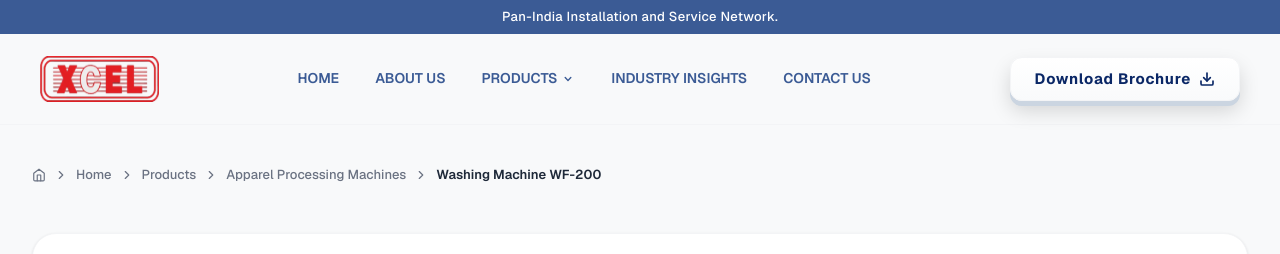
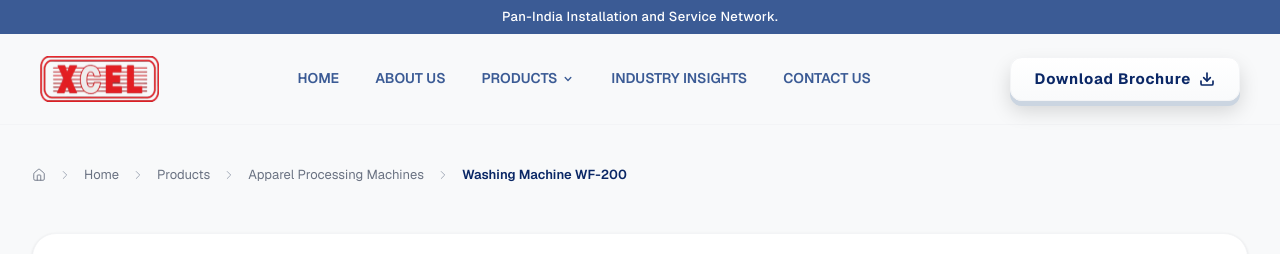
Before and after one commit to Ankita030694/Xcel-, a Next.js app: page /product/wf-200 in a window 1280 px wide. Shown: the top 254 px of the page. Built offline with nearby package versions, Linux system fonts and the light colour scheme.

Commit message:
Refine breadcrumbs to perfectly match mockup styling and spacing

```diff
--- a/app/product/wf-200/page.tsx
+++ b/app/product/wf-200/page.tsx
@@ -3,7 +3,7 @@
 import React, { useState } from 'react';
 import { Header } from '../../components/Header';
 import { Footer } from '../../components/Footer';
-import { ChevronRight, ChevronLeft, ChevronDown, ChevronUp, Send, Download, Headset, Phone, Mail, ArrowRight, Settings, ShieldCheck, Factory, HelpCircle } from 'lucide-react';
+import { ChevronRight, ChevronLeft, ChevronDown, ChevronUp, Send, Download, Headset, Phone, Mail, ArrowRight, Settings, ShieldCheck, Factory, HelpCircle, Home } from 'lucide-react';
 
 const ProductPage = () => {
   const [activeImage, setActiveImage] = useState(0);
@@ -103,18 +103,18 @@ const ProductPage = () => {
       <main className="flex-1 w-full max-w-[1400px] mx-auto px-4 sm:px-6 lg:px-8 py-6 lg:py-10">
 
         {/* Breadcrumbs */}
-        <div className="flex flex-row items-center gap-2 text-[12px] sm:text-[13px] text-gray-500 mb-6 lg:mb-10 font-medium overflow-x-auto whitespace-nowrap pb-2">
-          <a href="/" className="hover:text-[#0a2766] transition-colors flex items-center gap-1">
-             <svg width="14" height="14" viewBox="0 0 24 24" fill="none" stroke="currentColor" strokeWidth="2" strokeLinecap="round" strokeLinejoin="round"><path d="m3 9 9-7 9 7v11a2 2 0 0 1-2 2H5a2 2 0 0 1-2-2z"/><polyline points="9 22 9 12 15 12 15 22"/></svg>
+        <div className="flex flex-row items-center gap-3 text-[13px] text-gray-500 mb-6 lg:mb-10 overflow-x-auto whitespace-nowrap pb-2">
+          <a href="/" className="text-gray-500 hover:text-[#0a2766] transition-colors flex items-center">
+             <Home size={14} strokeWidth={1.5} />
           </a>
-          <ChevronRight size={14} />
+          <ChevronRight size={14} strokeWidth={1.5} className="text-gray-400" />
           <a href="/" className="hover:text-[#0a2766] transition-colors">Home</a>
-          <ChevronRight size={14} />
+          <ChevronRight size={14} strokeWidth={1.5} className="text-gray-400" />
           <span className="hover:text-[#0a2766] transition-colors cursor-pointer">Products</span>
-          <ChevronRight size={14} />
+          <ChevronRight size={14} strokeWidth={1.5} className="text-gray-400" />
           <span className="hover:text-[#0a2766] transition-colors cursor-pointer">Apparel Processing Machines</span>
-          <ChevronRight size={14} />
-          <span className="text-gray-800 font-semibold">Washing Machine WF-200</span>
+          <ChevronRight size={14} strokeWidth={1.5} className="text-gray-400" />
+          <span className="text-[#0a2766] font-semibold">Washing Machine WF-200</span>
         </div>
 
         {/* Top Section */}
```
